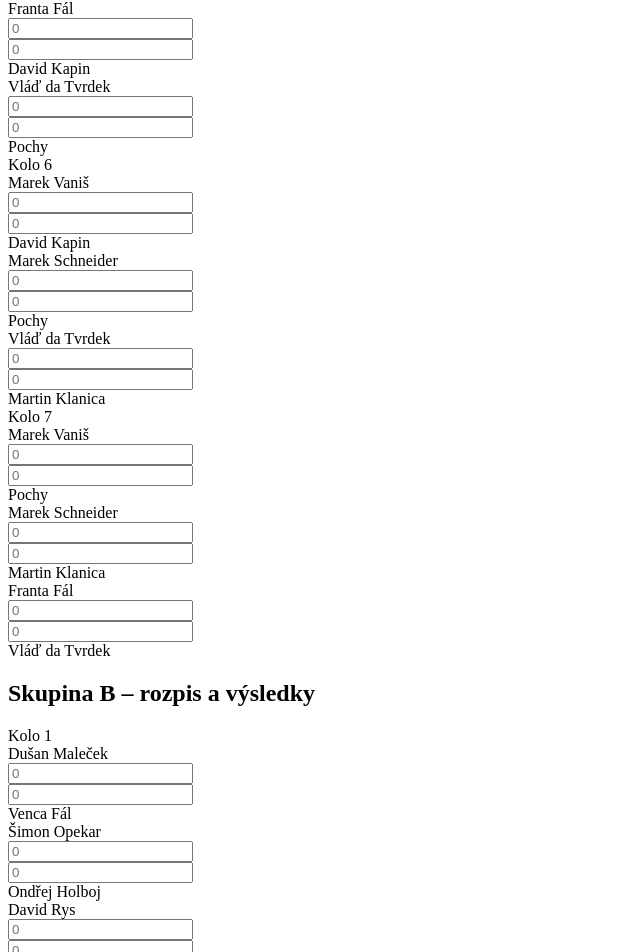
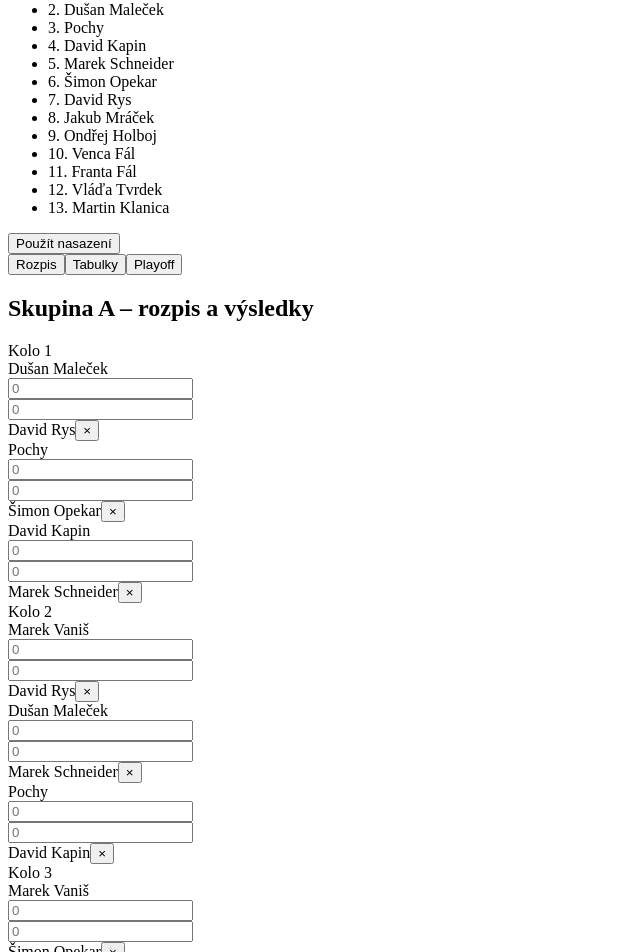
Before and after one commit to drp25/max-open-microsite, a React (Vite) app: page / in a window 1280 px wide. Shown: the part 1293-2245 px from the top of the page, without its empty margins (0-640 px from the left). Built offline with nearby package versions, Linux system fonts and the light colour scheme; the HTML template or start-up script is replaced by a standard one.

Commit message:
Update App.jsx to add drag-and-drop ranking, per-match editing, and logo

```diff
--- a/src/App.jsx
+++ b/src/App.jsx
@@ -1,23 +1,44 @@
 import React, { useEffect, useMemo, useState } from 'react'
+import logo from './logo.jpeg'
 
-const playersA = [
+/*
+ * This component implements the Max Open microsite with a few new features:
+ * - Players can be reordered via drag and drop in a dedicated ranking list.  The
+ *   ordering defines their seeding; the first seven players will be placed
+ *   into group A while the remainder go into group B.  After reordering the
+ *   players you can click “Použít nasazení” to regenerate the group
+ *   assignments, schedules and clear all existing match results.
+ * - Each match score can be cleared individually.  An “×” button appears
+ *   next to every matchup allowing you to reset that particular result
+ *   without affecting other matches.
+ * - A tournament logo (imported above) is displayed next to the page title.
+ */
+
+// Initial list of participants with their original seed (rank) and names.  The
+// default ordering reflects the tournament seeding before any adjustments.  When
+// the user reorders this list we update the `rank` property of each player to
+// match their new position (1 = best seed).  During seeding the first seven
+// players go to group A and the rest to group B.
+const initialParticipants = [
   { name: 'Marek Vaniš', rank: 1 },
+  { name: 'Dušan Maleček', rank: 2 },
   { name: 'Pochy', rank: 3 },
   { name: 'David Kapin', rank: 4 },
   { name: 'Marek Schneider', rank: 5 },
-  { name: 'Franta Fál', rank: 11 },
-  { name: 'Vláď da Tvrdek', rank: 12 },
-  { name: 'Martin Klanica', rank: 13 },
-]
-const playersB = [
-  { name: 'Dušan Maleček', rank: 2 },
   { name: 'Šimon Opekar', rank: 6 },
   { name: 'David Rys', rank: 7 },
   { name: 'Jakub Mráček', rank: 8 },
   { name: 'Ondřej Holboj', rank: 9 },
   { name: 'Venca Fál', rank: 10 },
+  { name: 'Franta Fál', rank: 11 },
+  { name: 'Vláďa Tvrdek', rank: 12 },
+  { name: 'Martin Klanica', rank: 13 },
 ]
 
+// Utility to compute a round-robin schedule for a list of teams.  If there
+// is an odd number of teams a dummy “VOLNO” entry is added so that each team
+// has a bye in one round.  The algorithm rotates all but the first entry
+// around the fixed first entry.
 function roundRobin(teams) {
   const t = [...teams]
   const BYE = teams.length % 2 === 1 ? { name: 'VOLNO', bye: true } : null
@@ -35,13 +56,15 @@ function roundRobin(teams) {
       pairs.push([a.name, b.name])
     }
     schedule.push({ round: r + 1, matches: pairs })
-    t.splice(1, 0, t.pop()) // rotate except first
+    t.splice(1, 0, t.pop()) // rotate all but the first entry
   }
   return schedule
 }
-const scheduleA = roundRobin(playersA)
-const scheduleB = roundRobin(playersB)
 
+// Helpers to build unique identifiers for a match and to initialise blank
+// results for a given schedule.  A result entry stores the names of the
+// competitors (a and b), the round number and two strings (ag and bg) to
+// hold the game scores.  Empty strings denote unset values.
 function idFor(group, a, b) {
   return `${group}::${a}__${b}`
 }
@@ -54,12 +77,28 @@ function emptyResults(schedule, group) {
   })
   return out
 }
+
+// Save and load match state to/from localStorage.  We persist only the
+// match results keyed by group; we ignore the ranking and seeding because
+// recomputing seeds from the ranking is straightforward.  If the stored
+// data does not exist or cannot be parsed we return null.
 function loadState() {
-  try { return JSON.parse(localStorage.getItem('tenis-microsite-state-v1')) } catch (e) { return null }
+  try {
+    const raw = localStorage.getItem('tenis-microsite-state-v2')
+    if (!raw) return null
+    return JSON.parse(raw)
+  } catch (e) {
+    return null
+  }
 }
 function saveState(s) {
-  localStorage.setItem('tenis-microsite-state-v1', JSON.stringify(s))
+  localStorage.setItem('tenis-microsite-state-v2', JSON.stringify(s))
 }
+
+// Compute standings given the list of players in a group and the recorded
+// results.  The returned array includes each player's name, rank, wins (W),
+// losses (L), games for (GF), games against (GA) and game difference (GD).
+// Sorting is by W descending, then GD, GF and finally the seeding rank.
 function calcStandings(players, resultsForGroup) {
   const table = players.map(p => ({ name: p.name, rank: p.rank, W: 0, L: 0, GF: 0, GA: 0, GD: 0 }))
   const index = Object.fromEntries(table.map((r, i) => [r.name, i]))
@@ -79,21 +118,110 @@ function calcStandings(players, resultsForGroup) {
   return table
 }
 
+// Reorder helper: moves an element from one index to another in an array.
+function reorder(list, fromIndex, toIndex) {
+  const result = [...list]
+  const [moved] = result.splice(fromIndex, 1)
+  result.splice(toIndex, 0, moved)
+  return result
+}
+
 export default function App() {
-  const initial = useMemo(() => loadState() || ({ A: emptyResults(scheduleA, 'A'), B: emptyResults(scheduleB, 'B') }), [])
-  const [state, setState] = useState(initial)
-  useEffect(() => { saveState(state) }, [state])
+  // Ranking state: an ordered list of participants.  Reordering this list via
+  // drag and drop changes each participant's rank value (index + 1).
+  const [ranking, setRanking] = useState(() => {
+    const sorted = [...initialParticipants].sort((a, b) => a.rank - b.rank)
+    return sorted.map((p, i) => ({ ...p, rank: i + 1 }))
+  })
 
-  const standingsA = useMemo(() => calcStandings(playersA, state.A), [state.A])
-  const standingsB = useMemo(() => calcStandings(playersB, state.B), [state.B])
+  // Groups are derived from the ranking.  The first 7 players go to group A,
+  // the remainder to group B.  Each group entry includes updated rank.
+  const groupACount = 7
+  const [{ playersA, playersB }, setGroups] = useState(() => {
+    const A = ranking.slice(0, groupACount).map((p, i) => ({ ...p, rank: i + 1 }))
+    const B = ranking.slice(groupACount).map((p, i) => ({ ...p, rank: groupACount + i + 1 }))
+    return { playersA: A, playersB: B }
+  })
 
+  // Compute schedules whenever players change.  The round-robin algorithm
+  // determines the order of matches in each group.
+  const scheduleA = useMemo(() => roundRobin(playersA), [playersA])
+  const scheduleB = useMemo(() => roundRobin(playersB), [playersB])
+
+  // State for recorded results.  If there is saved data we use it provided
+  // the keys match the current schedule; otherwise we start empty.
+  const [state, setState] = useState(() => {
+    const loaded = loadState()
+    if (loaded && loaded.A && loaded.B) return loaded
+    return { A: emptyResults(scheduleA, 'A'), B: emptyResults(scheduleB, 'B') }
+  })
+
+  // Persist match results whenever they change.  Rankings and seeding are
+  // computed on the fly and not stored.
+  useEffect(() => {
+    saveState(state)
+  }, [state])
+
+  // Standings for each group based on current players and results.
+  const standingsA = useMemo(() => calcStandings(playersA, state.A), [playersA, state.A])
+  const standingsB = useMemo(() => calcStandings(playersB, state.B), [playersB, state.B])
+
+  // Update a single score field for a match.  We store scores as strings
+  // because empty values represent an unset score.
   const updateScore = (group, key, field, value) => {
-    setState((s) => ({ ...s, [group]: { ...s[group], [key]: { ...s[group][key], [field]: value } } }))
+    setState((s) => ({
+      ...s,
+      [group]: {
+        ...s[group],
+        [key]: { ...s[group][key], [field]: value }
+      }
+    }))
   }
+
+  // Reset all results to blank after confirmation.
   const resetAll = () => {
-    if (!confirm('Smazat všechny výsledky?')) return
+    if (!window.confirm('Smazat všechny výsledky?')) return
     setState({ A: emptyResults(scheduleA, 'A'), B: emptyResults(scheduleB, 'B') })
   }
+
+  // Clear an individual match result.
+  const clearMatch = (group, key) => {
+    setState((s) => ({
+      ...s,
+      [group]: {
+        ...s[group],
+        [key]: { ...s[group][key], ag: '', bg: '' }
+      }
+    }))
+  }
+
+  // Drag and drop handlers for ranking list.
+  const [draggedIndex, setDraggedIndex] = useState(null)
+  const handleDragStart = (idx) => setDraggedIndex(idx)
+  const handleDrop = (idx) => {
+    if (draggedIndex === null || draggedIndex === idx) {
+      setDraggedIndex(null)
+      return
+    }
+    const reordered = reorder(ranking, draggedIndex, idx)
+    // update rank numbers after reordering
+    reordered.forEach((p, i) => { p.rank = i + 1 })
+    setRanking(reordered)
+    setDraggedIndex(null)
+  }
+
+  // Apply seeding: split the ranking into two groups and reset schedules
+  // and results accordingly.
+  const applySeeding = () => {
+    const A = ranking.slice(0, groupACount).map((p, i) => ({ ...p, rank: i + 1 }))
+    const B = ranking.slice(groupACount).map((p, i) => ({ ...p, rank: groupACount + i + 1 }))
+    setGroups({ playersA: A, playersB: B })
+    const schedA = roundRobin(A)
+    const schedB = roundRobin(B)
+    setState({ A: emptyResults(schedA, 'A'), B: emptyResults(schedB, 'B') })
+  }
+
+  // Export and import match data.
   const onExport = () => {
     const blob = new Blob([JSON.stringify(state, null, 2)], { type: 'application/json' })
     const a = document.createElement('a')
@@ -104,12 +232,24 @@ export default function App() {
   const onImport = (e) => {
     const f = e.target.files?.[0]; if (!f) return
     const reader = new FileReader()
-    reader.onload = () => { try { setState(JSON.parse(reader.result)) } catch(e) { alert('Soubor nelze načíst') } }
+    reader.onload = () => {
+      try {
+        const parsed = JSON.parse(reader.result)
+        if (parsed.A && parsed.B) {
+          setState(parsed)
+        } else {
+          alert('Soubor nemá požadovaný formát.')
+        }
+      } catch (err) {
+        alert('Soubor nelze načíst.')
+      }
+    }
     reader.readAsText(f)
   }
 
-  const top4A = standingsA.slice(0,4).map(r=>r.name)
-  const top4B = standingsB.slice(0,4).map(r=>r.name)
+  // Compose bracket for playoff (top 4 from each group).
+  const top4A = standingsA.slice(0, 4).map(r => r.name)
+  const top4B = standingsB.slice(0, 4).map(r => r.name)
   const bracket = [
     { label: 'ČF1', a: top4A[0] || '1A', b: top4B[3] || '4B' },
     { label: 'ČF2', a: top4A[1] || '2A', b: top4B[2] || '3B' },
@@ -120,8 +260,12 @@ export default function App() {
   return (
     <div className="min-h-screen bg-gray-50 p-4 md:p-8">
       <div className="mx-auto max-w-6xl space-y-6">
+        {/* Header with logo and actions */}
         <header className="flex flex-col gap-3 md:flex-row md:items-center md:justify-between">
-          <h1 className="text-2xl md:text-3xl font-bold">Max Open – turnajová microsite</h1>
+          <div className="flex items-center gap-3">
+            <img src={logo} alt="Logo" className="h-12 w-12 object-contain" />
+            <h1 className="text-2xl md:text-3xl font-bold">Max Open – turnajová microsite</h1>
+          </div>
           <div className="flex flex-wrap items-center gap-3">
             <button className="btn" onClick={onExport}>Export dat</button>
             <label className="btn cursor-pointer">
@@ -132,6 +276,27 @@ export default function App() {
           </div>
         </header>
 
+        {/* Ranking section: draggable list and seeding button */}
+        <div className="card">
+          <h2 className="text-xl font-semibold mb-2">Seřazení hráčů (přetáhněte myší)</h2>
+          <ul>
+            {ranking.map((p, idx) => (
+              <li
+                key={p.name}
+                draggable
+                onDragStart={() => handleDragStart(idx)}
+                onDragOver={(e) => e.preventDefault()}
+                onDrop={() => handleDrop(idx)}
+                className="bg-white rounded-2xl p-2 mb-1 shadow flex justify-between items-center cursor-move"
+              >
+                <span>{idx + 1}. {p.name}</span>
+              </li>
+            ))}
+          </ul>
+          <button className="btn mt-2" onClick={applySeeding}>Použít nasazení</button>
+        </div>
+
+        {/* Tabs for schedule, standings and playoff */}
         <Tabs
           tabs={[
             { id: 'rozpis', label: 'Rozpis' },
@@ -139,8 +304,10 @@ export default function App() {
             { id: 'playoff', label: 'Playoff' },
           ]}
         >
+          {/* Schedule view */}
           <div data-tab="rozpis" className="space-y-4">
             <div className="grid md:grid-cols-2 gap-4">
+              {/* Group A schedule */}
               <div className="card">
                 <h2 className="text-xl font-semibold mb-2">Skupina A – rozpis a výsledky</h2>
                 {scheduleA.map(({ round, matches }) => (
@@ -159,7 +326,10 @@ export default function App() {
                             <div className="col-span-2 text-center">
                               <input inputMode="numeric" pattern="[0-9]*" className="input text-center" placeholder="0" value={rec.bg} onChange={(e) => updateScore('A', key, 'bg', e.target.value)} />
                             </div>
-                            <div className="col-span-3 pl-2">{b}</div>
+                            <div className="col-span-3 pl-2 flex justify-between items-center">
+                              <span>{b}</span>
+                              <button onClick={() => clearMatch('A', key)} className="text-red-500 hover:text-red-700 ml-2">×</button>
+                            </div>
                           </div>
                         )
                       })}
@@ -168,6 +338,7 @@ export default function App() {
                 ))}
               </div>
 
+              {/* Group B schedule */}
               <div className="card">
                 <h2 className="text-xl font-semibold mb-2">Skupina B – rozpis a výsledky</h2>
                 {scheduleB.map(({ round, matches }) => (
@@ -186,7 +357,10 @@ export default function App() {
                             <div className="col-span-2 text-center">
                               <input inputMode="numeric" pattern="[0-9]*" className="input text-center" placeholder="0" value={rec.bg} onChange={(e) => updateScore('B', key, 'bg', e.target.value)} />
                             </div>
-                            <div className="col-span-3 pl-2">{b}</div>
+                            <div className="col-span-3 pl-2 flex justify-between items-center">
+                              <span>{b}</span>
+                              <button onClick={() => clearMatch('B', key)} className="text-red-500 hover:text-red-700 ml-2">×</button>
+                            </div>
                           </div>
                         )
                       })}
@@ -195,9 +369,10 @@ export default function App() {
                 ))}
               </div>
             </div>
-            <div className="text-xs text-gray-500">Ve skupinách se hraje na 4 vítězné gamy. Zadej skóre jako čísla (např. 4–2).</div>
+            <div className="text-xs text-gray-500">Ve skupinách se hraje na 4 vítězné gamy. Zadej skóre jako čísla (např. 4–2). Kliknutím na × vedle zápasu vymažete pouze tento výsledek.</div>
           </div>
 
+          {/* Standings view */}
           <div data-tab="tabulky" className="space-y-4">
             <div className="grid md:grid-cols-2 gap-4">
               <div className="card">
@@ -211,6 +386,7 @@ export default function App() {
             </div>
           </div>
 
+          {/* Playoff view */}
           <div data-tab="playoff" className="space-y-4">
             <div className="card">
               <h2 className="text-xl font-semibold mb-2">Playoff (4 postupují z každé skupiny)</h2>
@@ -224,7 +400,7 @@ export default function App() {
                   </div>
                 ))}
               </div>
-              <p className="text-sm text-gray-600 mt-2">Párování: ČF1 1A–4B, ČF2 2A–3B, ČF3 1B–4A, ČF4 2B–3A.</p>
+              <p className="text-sm text-gray-600 mt-2">Párování: ČF1 1A–4B, ČF2 2A–3B, ČF3 1B–4A, ČF4 2B–3A.</p>
             </div>
           </div>
         </Tabs>
@@ -233,6 +409,7 @@ export default function App() {
   )
 }
 
+// Standings component renders a table of results for a given group.
 function Standings({ data }) {
   return (
     <div className="overflow-x-auto">
@@ -251,7 +428,7 @@ function Standings({ data }) {
         <tbody>
           {data.map((r, i) => (
             <tr key={r.name} className="odd:bg-white even:bg-gray-50">
-              <td className="p-2">{i+1}</td>
+              <td className="p-2">{i + 1}</td>
               <td className="p-2">{r.name}</td>
               <td className="text-center p-2">{r.W}</td>
               <td className="text-center p-2">{r.L}</td>
@@ -266,6 +443,9 @@ function Standings({ data }) {
   )
 }
 
+// Simple tabs implementation.  We reuse the component from the original
+// microsite.  Each child panel must provide a `data-tab` prop matching one
+// of the tab ids passed in the `tabs` array.
 function Tabs({ tabs, children }) {
   const [active, setActive] = useState(tabs[0]?.id || 'rozpis')
   const panels = React.Children.toArray(children)
@@ -273,7 +453,7 @@ function Tabs({ tabs, children }) {
     <div className="space-y-3">
       <div className="grid grid-cols-3 gap-2">
         {tabs.map(t => (
-          <button key={t.id} className="tab-btn" data-active={active===t.id} onClick={()=>setActive(t.id)}>{t.label}</button>
+          <button key={t.id} className="tab-btn" data-active={active === t.id} onClick={() => setActive(t.id)}>{t.label}</button>
         ))}
       </div>
       {panels.map((p, idx) => {
```
